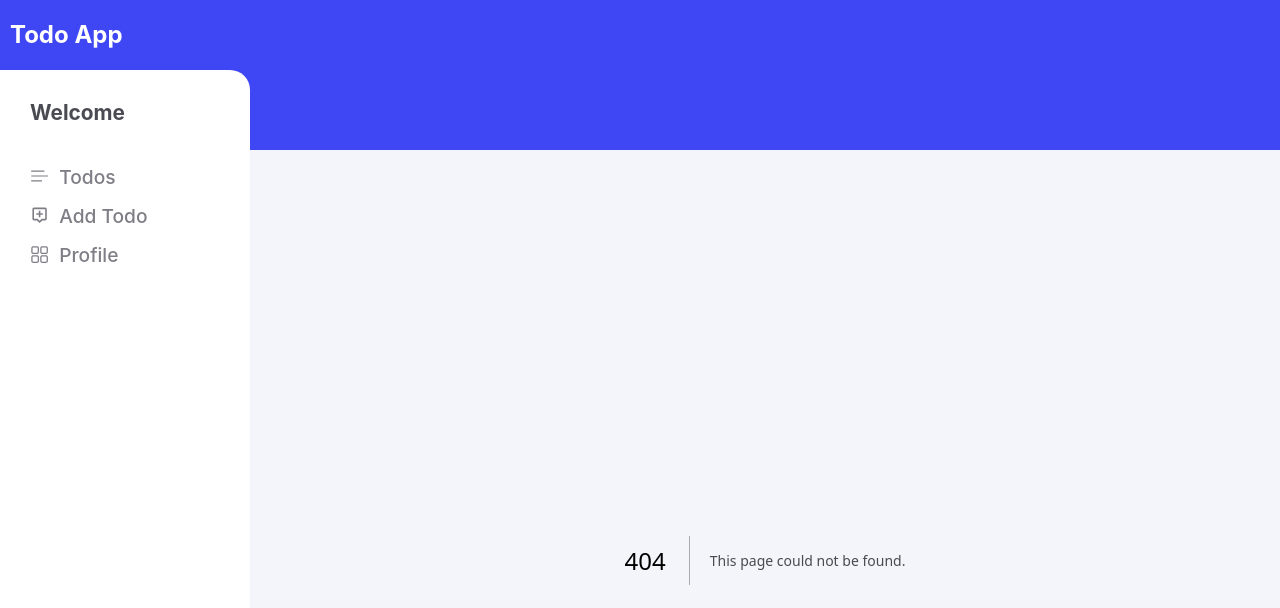
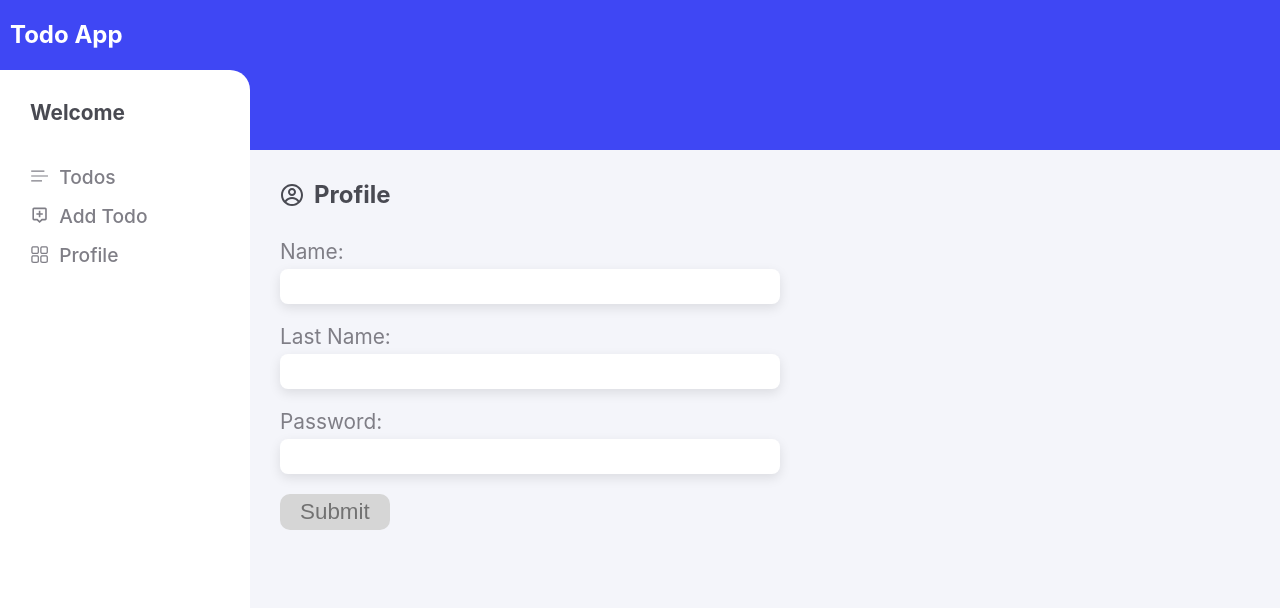
Before and after one commit to shararesadeghi/todo-with-next, a Next.js app in the folder project/: page /profile in a window 1280 px wide. Before the commit this address had no page. Shown: the top 608 px of the page. Built offline with nearby package versions, Linux system fonts and the light colour scheme.

Commit message:
ui for profile page created

```diff
--- /dev/null
+++ b/project/components/module/ProfileForm.js
@@ -0,0 +1,48 @@
+import React from "react";
+
+const ProfileForm = ({
+  name,
+  lastName,
+  password,
+  setName,
+  setLastName,
+  setPassword,
+  submitHandler,
+}) => {
+  return (
+    <>
+      <div className="profile-form__input">
+        <div>
+          <label htmlFor="name">Name:</label>
+          <input
+            id="name"
+            type="text"
+            value={name}
+            onChange={(e) => setName(e.target.value)}
+          />
+        </div>
+        <div>
+          <label htmlFor="lastName">Last Name:</label>
+          <input
+            id="lastName"
+            type="text"
+            value={lastName}
+            onChange={(e) => setLastName(e.target.value)}
+          />
+        </div>
+        <div>
+          <label htmlFor="password">Password:</label>
+          <input
+            id="password"
+            type="password"
+            value={password}
+            onChange={(e) => setPassword(e.target.value)}
+          />
+        </div>
+      </div>
+      <button onClick={submitHandler}>Submit</button>
+    </>
+  );
+};
+
+export default ProfileForm;
--- /dev/null
+++ b/project/components/template/ProfilePage.js
@@ -0,0 +1,30 @@
+import { useState } from "react";
+import { CgProfile } from "react-icons/cg";
+import ProfileForm from "../module/ProfileForm";
+
+const ProfilePage = () => {
+  const [name, setName] = useState("");
+  const [lastName, setLastName] = useState("");
+  const [password, setPassword] = useState("");
+
+  const submitHandler = () => {};
+  return (
+    <div className="profile-form">
+      <h2>
+        {" "}
+        <CgProfile /> Profile
+      </h2>
+      <ProfileForm
+        name={name}
+        lastName={lastName}
+        password={password}
+        setName={setName}
+        setLastName={setLastName}
+        setPassword={setPassword}
+        submitHandler={submitHandler}
+      />
+    </div>
+  );
+};
+
+export default ProfilePage;
--- /dev/null
+++ b/project/pages/profile.js
@@ -0,0 +1,9 @@
+import ProfilePage from '../components/template/ProfilePage';
+
+const Profile = () => {
+    return (
+        <ProfilePage/>
+    );
+};
+
+export default Profile;
```
